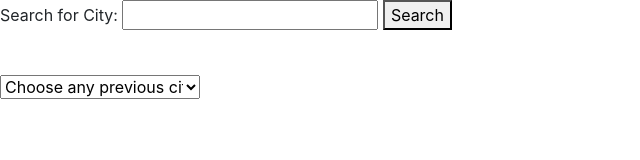
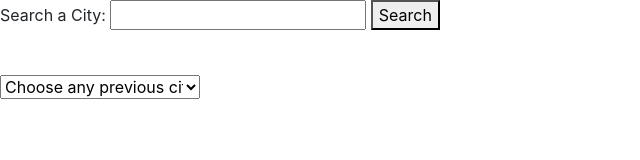
Before and after one commit to oezekwe/weather_dashboard, a plain HTML site: page index.html in a window 1280 px wide. Shown: the whole page, without its empty margins (0-640 px from the left). Drawn offline with nearby package versions, Linux system fonts and the light colour scheme; a web font is replaced by a local one.

Commit message:
some corrections

```diff
--- a/index.html
+++ b/index.html
@@ -13,7 +13,7 @@
     <div class="row">
         <div class="col">
             <form id="search-form">
-                <label>Search for City:</label>
+                <label>Search a City:</label>
                 <input name="city" id="city" type="text" />
                 <button type="submit">Search</button>
             </form>
```
